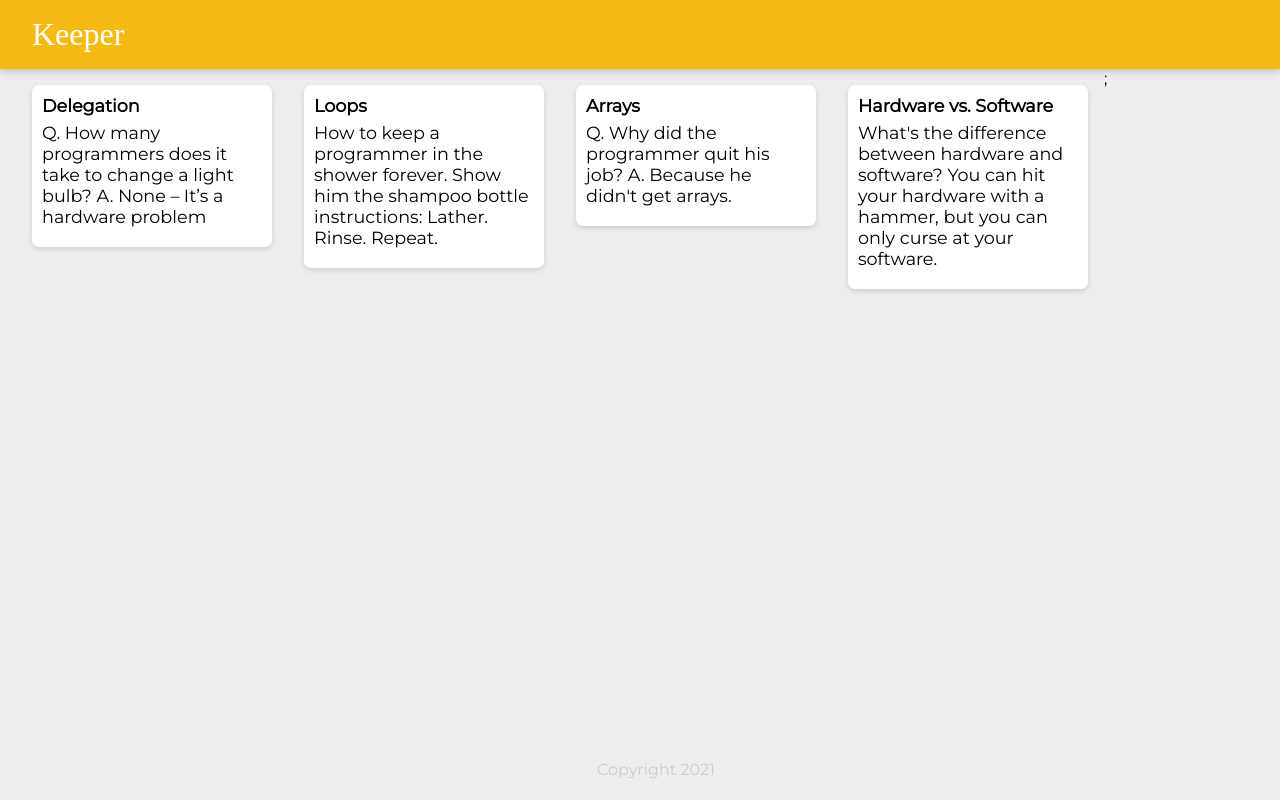
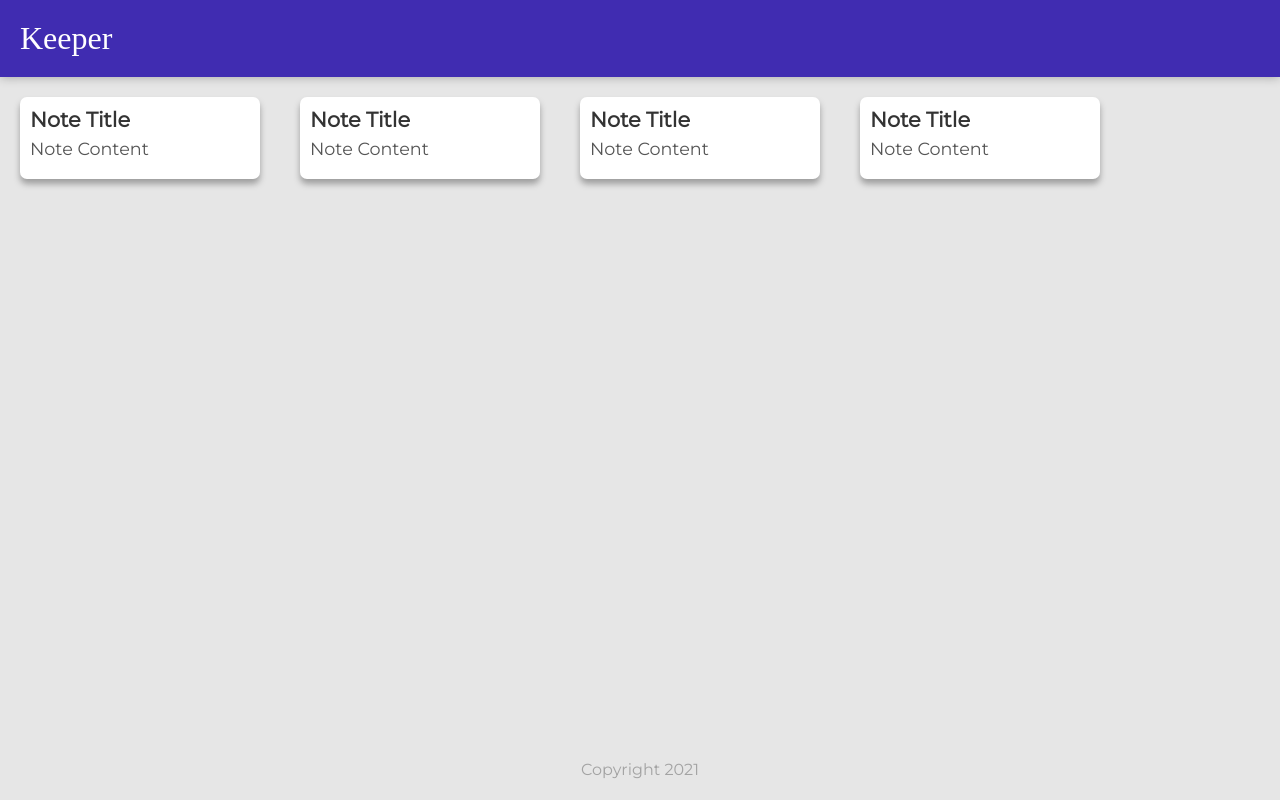
Before and after one commit to Rajguru-Aditya/KeeperApp, a React (Create React App) app: page / in a window 1280 px wide. Built offline with nearby package versions, Linux system fonts and the light colour scheme; a web font is replaced by a local one.

Commit message:
Change styling and add a Create area

```diff
--- a/public/styles.css
+++ b/public/styles.css
@@ -7,14 +7,14 @@ html {
   font-family: "Montserrat", sans-serif;
 }
 body {
-  background: #eee;
-  padding: 0 16px;
+  background: rgb(230, 230, 230);
 }
 
 header {
-  background-color: #f5ba13;
-  margin: auto -16px;
-  padding: 16px 32px;
+  background-color: #402cb1;
+  margin: 0;
+  width: 100%;
+  padding: 20px;
   box-shadow: 0 0 10px 0 rgba(0, 0, 0, 0.3);
 }
 
@@ -33,24 +33,31 @@ footer {
 }
 
 footer p {
-  color: #ccc;
+  color: rgb(163, 163, 163);
 }
 .note {
-  background: #fff;
+  background: rgb(255, 255, 255);
   border-radius: 7px;
-  box-shadow: 0 2px 5px #ccc;
+  box-shadow: 0 5px 6px rgb(158, 158, 158);
   padding: 10px;
   width: 240px;
-  margin: 16px;
+  margin: 20px;
   float: left;
 }
+
+.note:hover {
+  transform: translateY(-5px);
+  transition: all 0.4s ease;
+}
 .note h1 {
-  font-size: 1.1em;
+  font-size: 1.3em;
   margin-bottom: 6px;
+  color: #333;
 }
 .note p {
   font-size: 1.1em;
   margin-bottom: 10px;
   white-space: pre-wrap;
   word-wrap: break-word;
+  color: #555;
 }
--- a/src/components/App.jsx
+++ b/src/components/App.jsx
@@ -9,13 +9,8 @@ function App() {
     <div>
       <Header />
       {notes.map((noteItem) => (
-        <Note
-          key={noteItem.key}
-          title={noteItem.title}
-          content={noteItem.content}
-        />
+        <Note key={1} title="Note Title" content="Note Content" />
       ))}
-      ;
       <Footer />
     </div>
   );
```
Also changed, not shown: src/components/CreateArea.jsx (added, +15 -0 lines).
